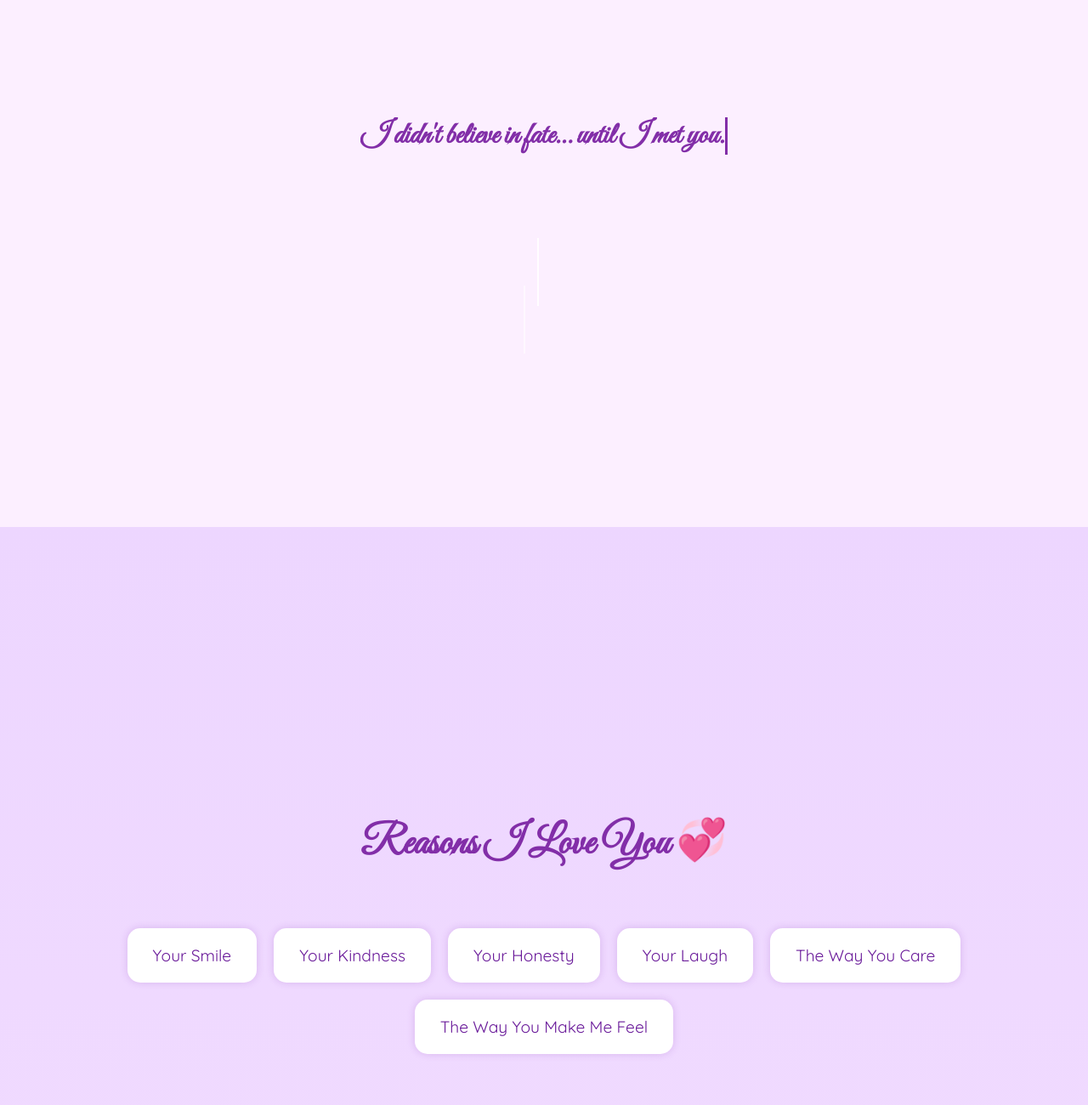
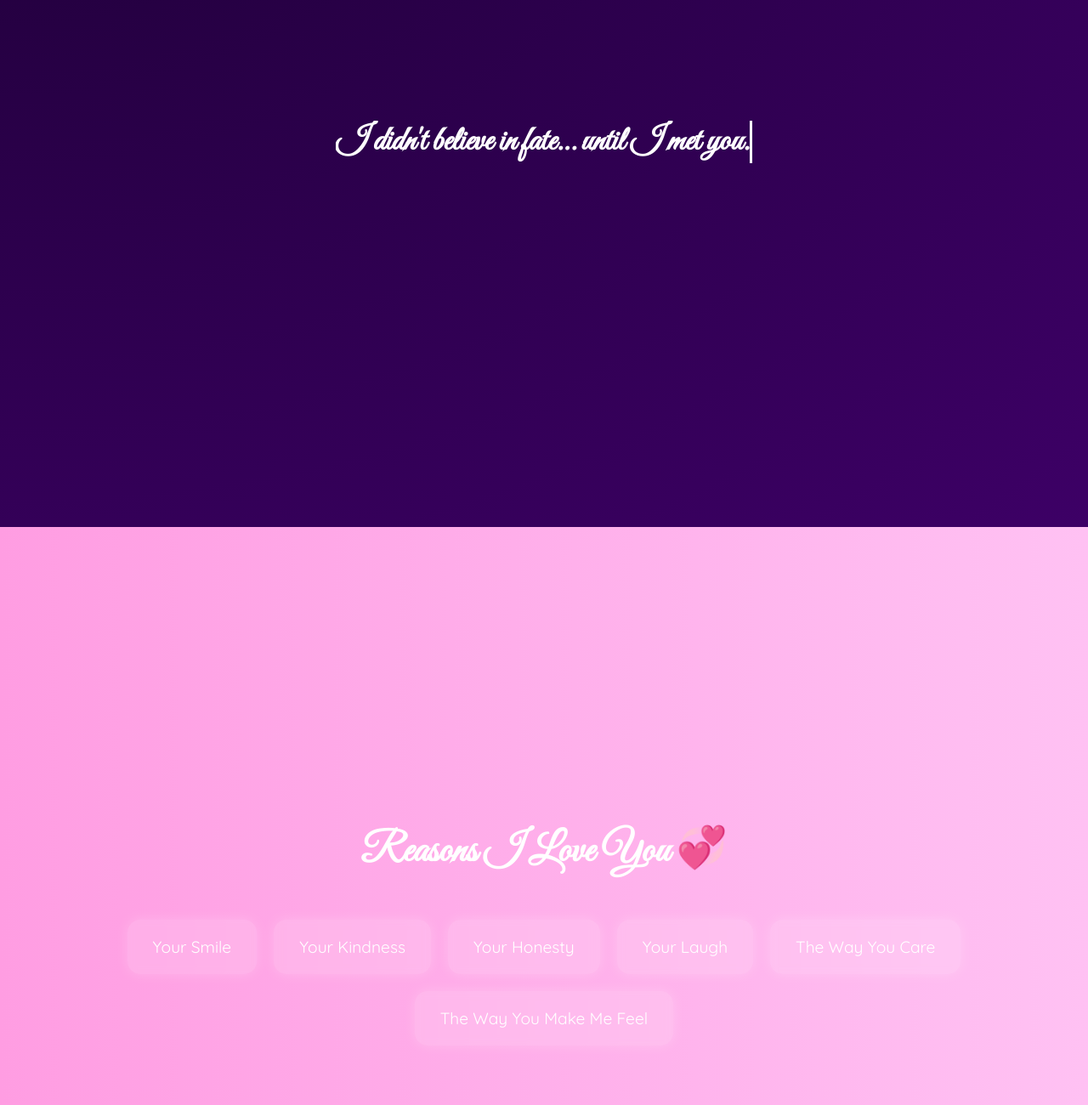
Before and after one commit to mparth309/Parth, a plain HTML site: page index.html in a window 1280 px wide. Shown: the part 1220-2520 px from the top of the page at 85% size. Drawn offline with Linux system fonts and the light colour scheme.

Commit message:
Add files via upload

```diff
--- a/index.html
+++ b/index.html
@@ -1,4 +1,5 @@
-<meta name='viewport' content='width=device-width, initial-scale=1'/><!DOCTYPE html>
+<meta name='viewport' content='width=device-width, initial-scale=1'/>
+<!DOCTYPE html>
 <html lang="en">
 <head>
   <meta charset="UTF-8" />
@@ -9,9 +10,8 @@
     html, body {
       margin: 0;
       padding: 0;
+      scroll-behavior: smooth;
       font-family: 'Quicksand', sans-serif;
-      scroll-behavior: smooth;
-      background: linear-gradient(to bottom, #e6ccff, #fbeaff);
       overflow-x: hidden;
     }
 
@@ -24,32 +24,41 @@
       padding: 60px 20px;
       text-align: center;
       position: relative;
+      color: #ffffff;
     }
 
     h1 {
       font-family: 'Great Vibes', cursive;
       font-size: 3em;
-      color: #822ea8;
+      margin-bottom: 20px;
     }
 
     p {
       font-size: 1.3em;
-      max-width: 700px;
-      color: #5e2480;
+      max-width: 800px;
     }
 
     .handwritten {
       font-family: 'Great Vibes', cursive;
-      font-size: 2.2em;
+      font-size: 2.5em;
       animation: write 4s steps(30) 1;
       white-space: nowrap;
       overflow: hidden;
-      border-right: 3px solid #822ea8;
+      border-right: 3px solid white;
     }
 
     @keyframes write {
       from { width: 0; }
       to { width: 100%; }
+    }
+
+    .heartbeat {
+      animation: beat 1.5s infinite ease-in-out;
+    }
+
+    @keyframes beat {
+      0%, 100% { transform: scale(1); opacity: 1; }
+      50% { transform: scale(1.3); opacity: 0.8; }
     }
 
     .reasons {
@@ -61,12 +70,13 @@
     }
 
     .reason-card {
-      background: white;
+      background: rgba(255, 255, 255, 0.15);
       padding: 20px 30px;
       border-radius: 15px;
-      box-shadow: 0 0 10px rgba(130,46,168,0.2);
+      backdrop-filter: blur(5px);
+      box-shadow: 0 0 15px rgba(255, 255, 255, 0.2);
       font-size: 1.2em;
-      color: #6a1b9a;
+      color: #fff;
       transition: transform 0.3s;
     }
 
@@ -74,46 +84,9 @@
       transform: scale(1.05);
     }
 
-    .heartbeat {
-      animation: beat 1.5s infinite ease-in-out;
-      color: #c2185b;
-      font-size: 2.5em;
-    }
-
-    @keyframes beat {
-      0%, 100% { transform: scale(1); opacity: 1; }
-      50% { transform: scale(1.3); opacity: 0.7; }
-    }
-
-    .shooting-stars {
-      position: absolute;
-      top: 0; left: 0;
-      width: 100%;
-      height: 100%;
-      background: transparent;
-      pointer-events: none;
-      overflow: hidden;
-      z-index: 0;
-    }
-
-    .star {
-      position: absolute;
-      width: 2px;
-      height: 80px;
-      background: white;
-      opacity: 0.4;
-      animation: shoot 5s linear infinite;
-    }
-
-    @keyframes shoot {
-      0% { transform: translate(0, 0); opacity: 0; }
-      10% { opacity: 1; }
-      100% { transform: translate(600px, 600px); opacity: 0; }
-    }
-
     .final button {
-      background-color: #822ea8;
-      color: white;
+      background-color: #ffffff;
+      color: #b8138f;
       font-size: 1.2em;
       padding: 15px 40px;
       border: none;
@@ -128,27 +101,41 @@
         opacity: 0;
       }
     }
+
+    /* Unique background classes */
+    .bg1 { background: linear-gradient(to bottom, #b38aff, #e6ccff); }
+    .bg2 {
+      background: radial-gradient(ellipse at top left, #1e0037, #3d0066);
+      overflow: hidden;
+    }
+    .bg3 {
+      background: linear-gradient(to right, #ff9de2, #ffc1f3);
+      background-size: cover;
+    }
+    .bg4 {
+      background: linear-gradient(to bottom, #5e2480, #9d50bb);
+    }
+    .bg5 {
+      background: linear-gradient(135deg, #ffe6f0, #ffccd9);
+    }
+    .bg6 {
+      background: radial-gradient(circle, #1b0037, #2e004f);
+    }
   </style>
 </head>
 <body>
 
 <!-- Sections -->
-
-<section style="background: linear-gradient(to bottom, #ecd9ff, #fff1fb);">
+<section class="bg1">
   <h1>Hi Muskan 💜</h1>
   <p>This is our story -- from the heart.</p>
 </section>
 
-<section style="background: #fcefff;">
-  <div class="shooting-stars">
-    <div class="star" style="top:10%; left:5%; animation-delay: 0s;"></div>
-    <div class="star" style="top:30%; left:20%; animation-delay: 2s;"></div>
-    <div class="star" style="top:50%; left:40%; animation-delay: 4s;"></div>
-  </div>
+<section class="bg2">
   <h1 class="handwritten">I didn't believe in fate… until I met you.</h1>
 </section>
 
-<section>
+<section class="bg3">
   <h1>Reasons I Love You 💞</h1>
   <div class="reasons">
     <div class="reason-card">Your Smile</div>
@@ -160,17 +147,17 @@
   </div>
 </section>
 
-<section>
+<section class="bg4">
   <h1 class="heartbeat">My Heart Dances for You</h1>
   <p>It doesn't just beat -- it lights up every time I think of you.</p>
 </section>
 
-<section>
+<section class="bg5">
   <h1 style="animation: glow 2s infinite alternate; color:#b8138f;">My world feels brighter...</h1>
   <p>...just because you're in it.</p>
 </section>
 
-<section class="final">
+<section class="bg6 final">
   <h1>Muskan, will you go out with me? 💍</h1>
   <button onclick="celebrate()">YES 💖</button>
 </section>
@@ -196,7 +183,6 @@
       el.style.left = Math.random() * 100 + 'vw';
       el.style.top = '50vh';
       el.style.animation = 'flyUp 2s ease-out forwards';
-      el.style.transition = 'transform 2s, opacity 2s';
       burstContainer.appendChild(el);
     }
 
```
